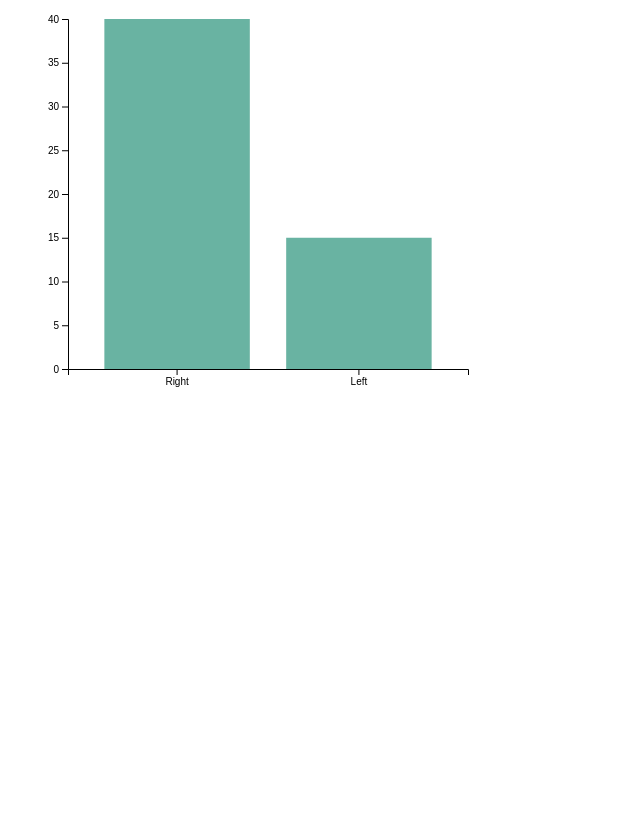
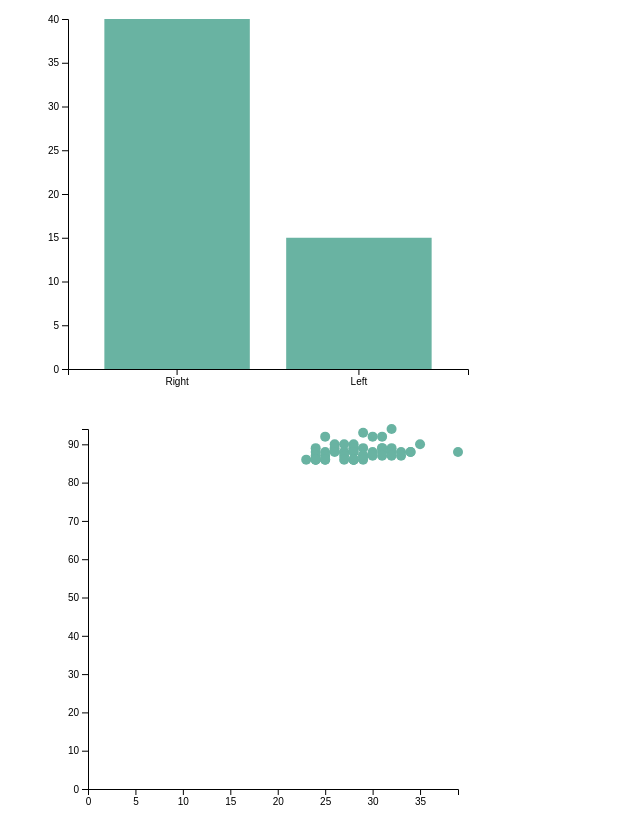
Before and after one commit to Thisoneiscool/WebDev_CodingChanllenging, a Flask app: page / in a window 1280 px wide. Shown: the part 2436-3267 px from the top of the page, without its empty margins (0-640 px from the left). Before the commit the page ends 2823 px from the top, so only its background shows below. Run offline with Flask 3, Linux system fonts and the light colour scheme.

Commit message:
scatter plot

```diff
--- a/frontend/static/script.js
+++ b/frontend/static/script.js
@@ -29,6 +29,7 @@ d3.json('/players/').then((fetchedData) => {
   updateDropdown();
   createAgeHistogram(data);
   createFootBarChart(data);
+  createScatterPlot(data);
 });
 
 function createTable(columns) {
@@ -247,3 +248,48 @@ function createFootBarChart(data) {
     .attr('height', (d) => height - y(d.count))
     .attr('fill', '#69b3a2');
 }
+
+function createScatterPlot(data) {
+  // Define dimensions and margins
+  const margin = { top: 10, right: 30, bottom: 30, left: 60 };
+  const width = 460 - margin.left - margin.right;
+  const height = 400 - margin.top - margin.bottom;
+
+  // Append SVG object to the scatterPlot div
+  const svg = d3
+    .select('#scatterPlot')
+    .append('svg')
+    .attr('width', width + margin.left + margin.right)
+    .attr('height', height + margin.top + margin.bottom)
+    .append('g')
+    .attr('transform', `translate(${margin.left},${margin.top})`);
+
+  // Add X axis
+  const x = d3
+    .scaleLinear()
+    .domain([0, d3.max(data, (d) => +d.Age)])
+    .range([0, width]);
+  svg
+    .append('g')
+    .attr('transform', `translate(0,${height})`)
+    .call(d3.axisBottom(x));
+
+  // Add Y axis
+  const y = d3
+    .scaleLinear()
+    .domain([0, d3.max(data, (d) => +d.Rating)])
+    .range([height, 0]);
+  svg.append('g').call(d3.axisLeft(y));
+
+  // Add dots
+  svg
+    .append('g')
+    .selectAll('dot')
+    .data(data)
+    .enter()
+    .append('circle')
+    .attr('cx', (d) => x(d.Age))
+    .attr('cy', (d) => y(d.Rating))
+    .attr('r', 5)
+    .style('fill', '#69b3a2');
+}
--- a/frontend/templates/index.html
+++ b/frontend/templates/index.html
@@ -16,6 +16,7 @@
       <div id="visualizations">
         <div id="ageHistogram"></div>
         <div id="footBarChart"></div>
+        <div id="scatterPlot"></div>
       </div>
     </div>
   </body>
```
